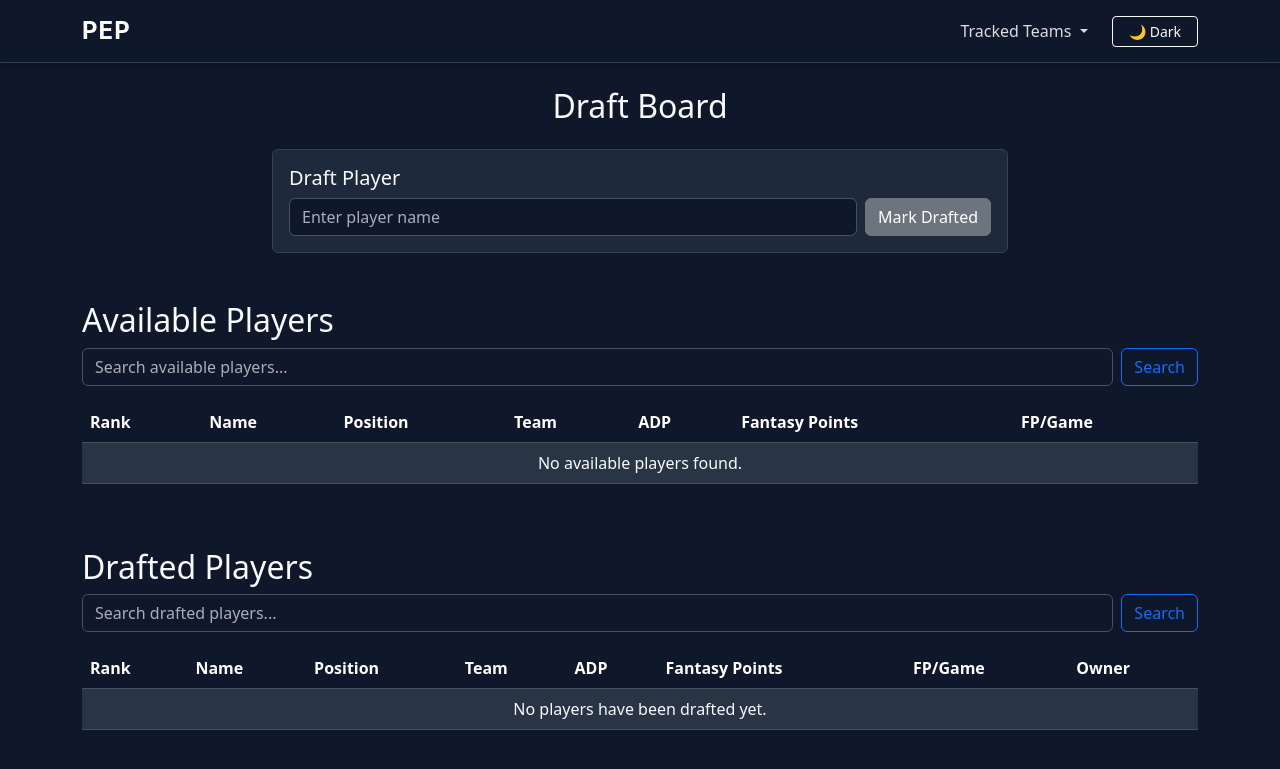
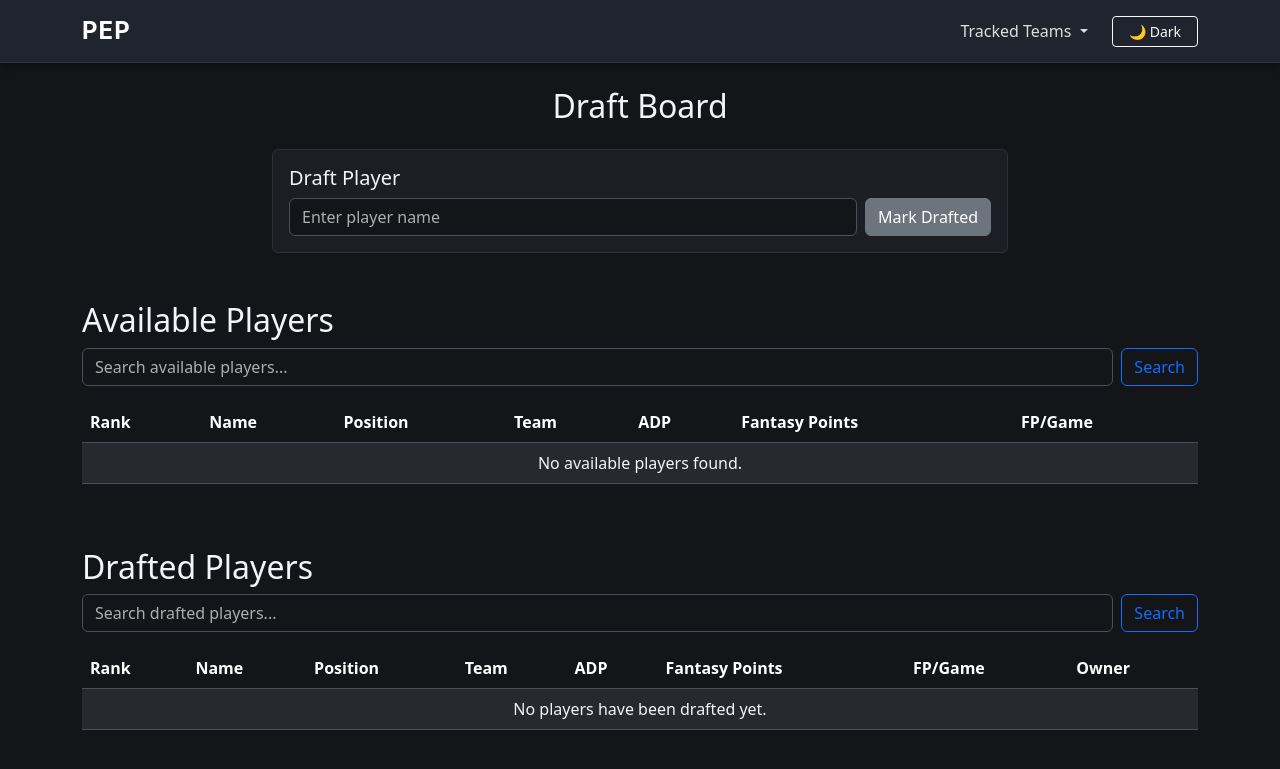
Before and after one commit to soehlert/fantrax_assistant, a FastAPI app: template src/web/templates/index.html in a window 1280 px wide. Shown: the top 769 px of the page. Run offline with FastAPI, Linux system fonts and the light colour scheme; the template is opened without the code that fills it, so the values that code supplies are empty.

Commit message:
style(ui): match dark charcoal mockup color scheme and card accent borders
- Change background to dark neutral charcoal (#141518)
- Change navbar background to lighter slate gray-blue (#20242e)
- Set team cards to dark neutral gray background (#1c1e24) with glowing signature team accent borders
- Add player position badges (FW, MF, DF, GK) inside team card player lists

```diff
--- a/src/web/main.py
+++ b/src/web/main.py
@@ -210,29 +210,29 @@ async def read_team(
             "position": pos, "current": current_val, "max": max_val, "need": max(0, max_val - current_val)
         })
 
-    # Premier League Club Color Scheme and Metadata
+    # Premier League Club Colors & Metadata
     CLUB_COLORS = {
-        "MCI": {"bg": "#6CABDD", "text": "#FFFFFF", "border": "#1C2C5B", "name": "Man City"},
-        "ARS": {"bg": "#EF0107", "text": "#FFFFFF", "border": "#000000", "name": "Arsenal"},
-        "LIV": {"bg": "#C8102E", "text": "#FFFFFF", "border": "#00B2A9", "name": "Liverpool"},
-        "MUN": {"bg": "#DA291C", "text": "#FFFFFF", "border": "#FBE122", "name": "Man United"},
-        "CHE": {"bg": "#034694", "text": "#FFFFFF", "border": "#DBA111", "name": "Chelsea"},
-        "TOT": {"bg": "#132257", "text": "#FFFFFF", "border": "#132257", "name": "Tottenham"},
-        "AVL": {"bg": "#95BFE5", "text": "#111111", "border": "#670E36", "name": "Aston Villa"},
-        "BOU": {"bg": "#DA291C", "text": "#FFFFFF", "border": "#000000", "name": "Bournemouth"},
-        "BHA": {"bg": "#0057B8", "text": "#FFFFFF", "border": "#FFCD00", "name": "Brighton"},
-        "CRY": {"bg": "#1B458F", "text": "#FFFFFF", "border": "#A71930", "name": "Crystal Palace"},
-        "EVE": {"bg": "#003399", "text": "#FFFFFF", "border": "#003399", "name": "Everton"},
-        "FUL": {"bg": "#241F20", "text": "#FFFFFF", "border": "#CC0000", "name": "Fulham"},
-        "NEW": {"bg": "#241F20", "text": "#FFFFFF", "border": "#41B6E6", "name": "Newcastle"},
-        "NOT": {"bg": "#DD0000", "text": "#FFFFFF", "border": "#DD0000", "name": "Nott'm Forest"},
-        "SUN": {"bg": "#EB172B", "text": "#FFFFFF", "border": "#000000", "name": "Sunderland"},
-        "IPS": {"bg": "#0054A6", "text": "#FFFFFF", "border": "#E30613", "name": "Ipswich"},
-        "LEE": {"bg": "#1D428A", "text": "#FFFFFF", "border": "#FFCD00", "name": "Leeds"},
-        "COV": {"bg": "#00A3E0", "text": "#FFFFFF", "border": "#111111", "name": "Coventry"},
-        "WOL": {"bg": "#FDB913", "text": "#111111", "border": "#231F20", "name": "Wolves"},
-        "WHU": {"bg": "#7A263A", "text": "#FFFFFF", "border": "#1BB1E7", "name": "West Ham"},
-        "BRE": {"bg": "#D20000", "text": "#FFFFFF", "border": "#FBB800", "name": "Brentford"}
+        "MCI": {"color": "#6CABDD", "name": "Man City"},
+        "ARS": {"color": "#EF0107", "name": "Arsenal"},
+        "LIV": {"color": "#C8102E", "name": "Liverpool"},
+        "MUN": {"color": "#DA291C", "name": "Man United"},
+        "CHE": {"color": "#034694", "name": "Chelsea"},
+        "TOT": {"color": "#38bdf8", "name": "Tottenham"},
+        "AVL": {"color": "#95BFE5", "name": "Aston Villa"},
+        "BOU": {"color": "#DA291C", "name": "Bournemouth"},
+        "BHA": {"color": "#0057B8", "name": "Brighton"},
+        "CRY": {"color": "#1B458F", "name": "Crystal Palace"},
+        "EVE": {"color": "#003399", "name": "Everton"},
+        "FUL": {"color": "#CC0000", "name": "Fulham"},
+        "NEW": {"color": "#41B6E6", "name": "Newcastle"},
+        "NOT": {"color": "#DD0000", "name": "Nott'm Forest"},
+        "SUN": {"color": "#EB172B", "name": "Sunderland"},
+        "IPS": {"color": "#0054A6", "name": "Ipswich"},
+        "LEE": {"color": "#FFCD00", "name": "Leeds"},
+        "COV": {"color": "#00A3E0", "name": "Coventry"},
+        "WOL": {"color": "#FDB913", "name": "Wolves"},
+        "WHU": {"color": "#7A263A", "name": "West Ham"},
+        "BRE": {"color": "#D20000", "name": "Brentford"}
     }
 
     PL_CLUBS_ORDER = [
@@ -242,7 +242,7 @@ async def read_team(
 
     BIG_SIX = {"MCI", "ARS", "LIV", "MUN", "CHE", "TOT"}
 
-    # Map player names by club for current roster
+    # Map player names and positions by club for current roster
     players_by_club = {}
     big_six_count = 0
     non_big_six_count = 0
@@ -251,7 +251,10 @@ async def read_team(
         club = player.get("team", "UNKNOWN").upper()
         if club not in players_by_club:
             players_by_club[club] = []
-        players_by_club[club].append(player.get("player"))
+        players_by_club[club].append({
+            "name": player.get("player"),
+            "position": player.get("position", "")
+        })
 
         if club in BIG_SIX:
             big_six_count += 1
@@ -264,7 +267,7 @@ async def read_team(
     club_breakdown = []
     for club in all_known_clubs:
         rostered_players = players_by_club.get(club, [])
-        color_info = CLUB_COLORS.get(club, {"bg": "#6c757d", "text": "#FFFFFF", "border": "#495057", "name": club})
+        color_info = CLUB_COLORS.get(club, {"color": "#6c757d", "name": club})
         club_breakdown.append({
             "code": club,
             "name": color_info.get("name", club),
@@ -272,9 +275,7 @@ async def read_team(
             "players": rostered_players,
             "is_big_six": club in BIG_SIX,
             "has_players": len(rostered_players) > 0,
-            "bg_color": color_info["bg"],
-            "text_color": color_info["text"],
-            "border_color": color_info["border"]
+            "accent_color": color_info["color"]
         })
 
     # Sort so active clubs appear first (by player count), then Big Six, then inactive
--- a/src/web/static/styles.css
+++ b/src/web/static/styles.css
@@ -8,25 +8,25 @@
     --info-color: #0dcaf0;
 }
 
-/* Dark Mode Theme Tokens */
+/* Dark Mode Theme Tokens (Matched to Dashboard Mockup) */
 [data-bs-theme="dark"] {
-    --bs-body-bg: #0f172a;
-    --bs-body-color: #f8fafc;
-    --bs-card-bg: #1e293b;
-    --bs-card-border-color: #334155;
-    --bs-tertiary-bg: #1e293b;
+    --bs-body-bg: #141518;
+    --bs-body-color: #f1f5f9;
+    --bs-card-bg: #1c1e24;
+    --bs-card-border-color: #2d313c;
+    --bs-tertiary-bg: #1c1e24;
 }
 
 [data-bs-theme="dark"] body {
-    background-color: #0f172a !important;
-    color: #f8fafc !important;
+    background-color: #141518 !important;
+    color: #f1f5f9 !important;
 }
 
 /* Navbar Styling */
 .navbar-custom {
-    background: #0f172a;
-    border-bottom: 1px solid #334155;
-    box-shadow: 0 2px 8px rgba(0, 0, 0, 0.3);
+    background: #20242e;
+    border-bottom: 1px solid #2d3340;
+    box-shadow: 0 2px 8px rgba(0, 0, 0, 0.4);
 }
 
 [data-bs-theme="light"] .navbar-custom {
@@ -55,34 +55,34 @@
 
 /* Card and Table Styling Overrides for Dark Mode */
 [data-bs-theme="dark"] .card {
-    background-color: #1e293b !important;
-    border-color: #334155 !important;
-    color: #f8fafc !important;
+    background-color: #1c1e24 !important;
+    border-color: #2d313c !important;
+    color: #f1f5f9 !important;
 }
 
 [data-bs-theme="dark"] .card-header {
-    background-color: #0f172a !important;
-    border-bottom-color: #334155 !important;
-    color: #f8fafc !important;
+    background-color: #242832 !important;
+    border-bottom-color: #2d313c !important;
+    color: #f1f5f9 !important;
 }
 
 [data-bs-theme="dark"] .table-light {
-    --bs-table-bg: #334155;
-    --bs-table-color: #f8fafc;
+    --bs-table-bg: #242832;
+    --bs-table-color: #f1f5f9;
 }
 
 [data-bs-theme="dark"] .table-striped > tbody > tr:nth-of-type(odd) > * {
-    background-color: #1e293b !important;
-    color: #f8fafc !important;
+    background-color: #1c1e24 !important;
+    color: #f1f5f9 !important;
 }
 
 [data-bs-theme="dark"] .table-striped > tbody > tr:nth-of-type(even) > * {
-    background-color: #0f172a !important;
-    color: #f8fafc !important;
+    background-color: #141518 !important;
+    color: #f1f5f9 !important;
 }
 
 [data-bs-theme="dark"] .table-hover > tbody > tr:hover > * {
-    background-color: #334155 !important;
+    background-color: #2d313c !important;
     color: #ffffff !important;
 }
 
```
Also changed, not shown: src/web/templates/team.html (+14 -11 lines).
